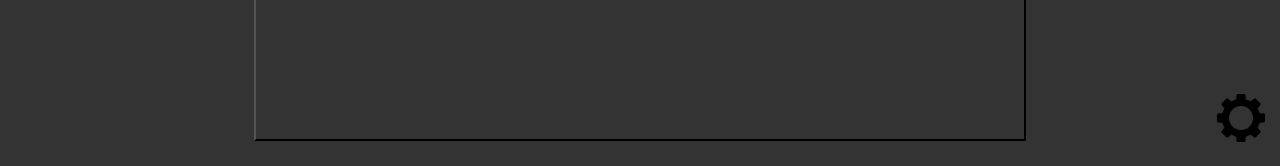
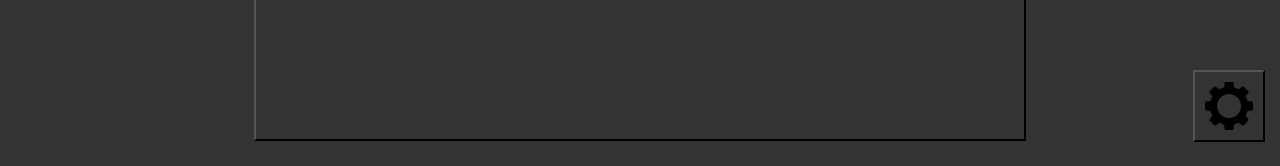
Before and after one commit to JMU-CS343/Mixionary, a plain HTML site: page index.html in a window 1280 px wide. Shown: the part 643-809 px from the top of the page. Drawn offline with nearby package versions, Linux system fonts and the light colour scheme.

Commit message:
css tweaks

```diff
--- a/css/index.css
+++ b/css/index.css
@@ -103,10 +103,29 @@ header > button {
     font-size: 2rem;
 }
 
+#title:focus , #title:active {
+  outline: none;
+  border: 2px outset buttonborder;
+}
+
 #searchButton {
     background-color: var(--slate-gray);
     border: none;
     margin-right: 10px;
+}
+
+#settings {
+  position: absolute;
+  right: 0;
+  bottom: 0;
+  border: 2px outset buttonborder;
+  padding: 5px 5px 2px 5px;
+  background-color: transparent;
+  margin: 15px;
+}
+
+#settings > img{
+  padding:5px;
 }
 
 @media screen and (max-width: 760px) {
@@ -186,8 +205,7 @@ header > button {
   pointer-events: auto;
   background-color: var(--slate-gray);
   background-clip: padding-box;
-  border: 1px solid rgba(0,0,0,.2);
-  border-radius: 0.5rem;
+  border: 4px outset buttonborder;
   box-shadow: 0 0.5rem 1rem rgba(0,0,0,.15);
   outline: 0;
   color: var(--light-gray);
--- a/index.html
+++ b/index.html
@@ -29,8 +29,9 @@
         <section id="results"></section>
     </main>
 
+    <!-- settings gear -->
     <button id="settings">
-        <img src="assets/gear.png" alt="Settings" style="width: 48px;position: absolute;right: 0;bottom: 0;padding: 15px;">
+        <img src="assets/gear.png" alt="Settings" style="width: 48px;">
     </button>
 
     <!-- Bootstrap drink modal -->
```
